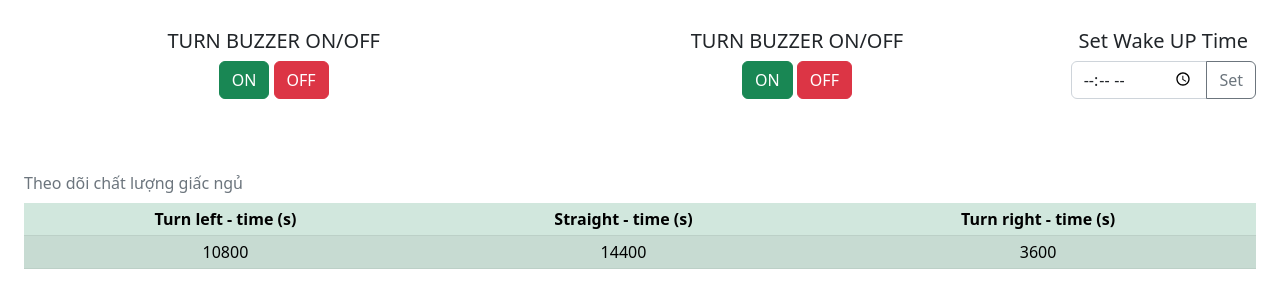
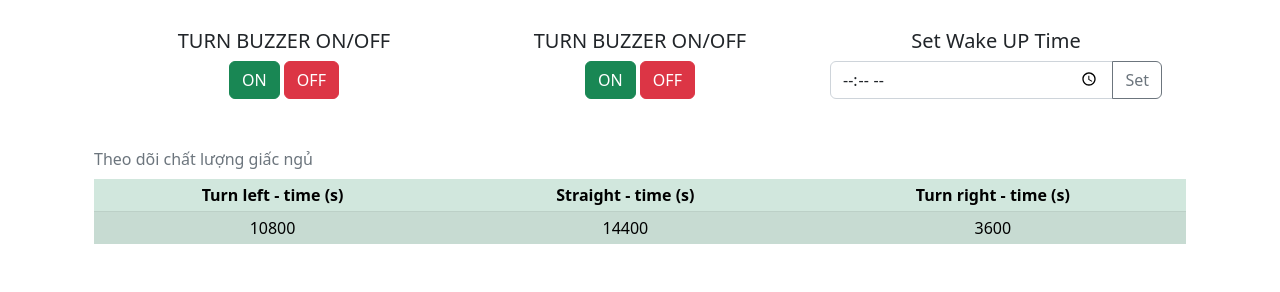
Before and after one commit to LeVietHa05/goiNguThongMinh_NMTD, a website: page public/index.html in a window 1280 px wide. Shown: the part 600-892 px from the top of the page. After the commit the page ends 844 px from the top, so only its background shows below. Drawn offline with nearby package versions, Linux system fonts and the light colour scheme; no server answers.

Commit message:
final v2 ui change for ngheAn

```diff
--- a/public/index.html
+++ b/public/index.html
@@ -71,15 +71,13 @@
         </div>
       </div>
     </div>
-  </div>
-
     <div class="p-4 text-center row">
-    <div class="col-5">
+      <div class="col">
         <div class="h5 gap-2">TURN BUZZER ON/OFF</div>
         <button class="btn btn-success" id="btn_set_coi_on_js">ON</button>
         <button class="btn btn-danger" id="btn_set_coi_off_js">OFF</button>
       </div>
-    <div class="col-5">
+      <div class="col">
         <div class="h5 gap-2">TURN BUZZER ON/OFF</div>
         <button class="btn btn-success" id="btn_set_buzzer_on_js">ON</button>
         <button class="btn btn-danger" id="btn_set_buzzer_off_js">OFF</button>
@@ -92,9 +90,7 @@
         </div>
       </div>
     </div>
-
-
-  <div class="p-4 text-center row">
+    <div class="text-center row">
       <div class="col">
         <table class="table table-sm table-success table-striped table-hover  table" style="margin: auto;">
           <caption class=" caption-top">Theo dõi chất lượng giấc ngủ</caption>
@@ -133,6 +129,11 @@
         </table>
       </div>
     </div>
+
+  </div>
+
+
+
 
   <!-- JavaScript Bundle with Popper -->
   <script src="https://cdn.jsdelivr.net/npm/bootstrap@5.2.1/dist/js/bootstrap.bundle.min.js"
```
Lines whose indentation alone changed are shown as unchanged.
